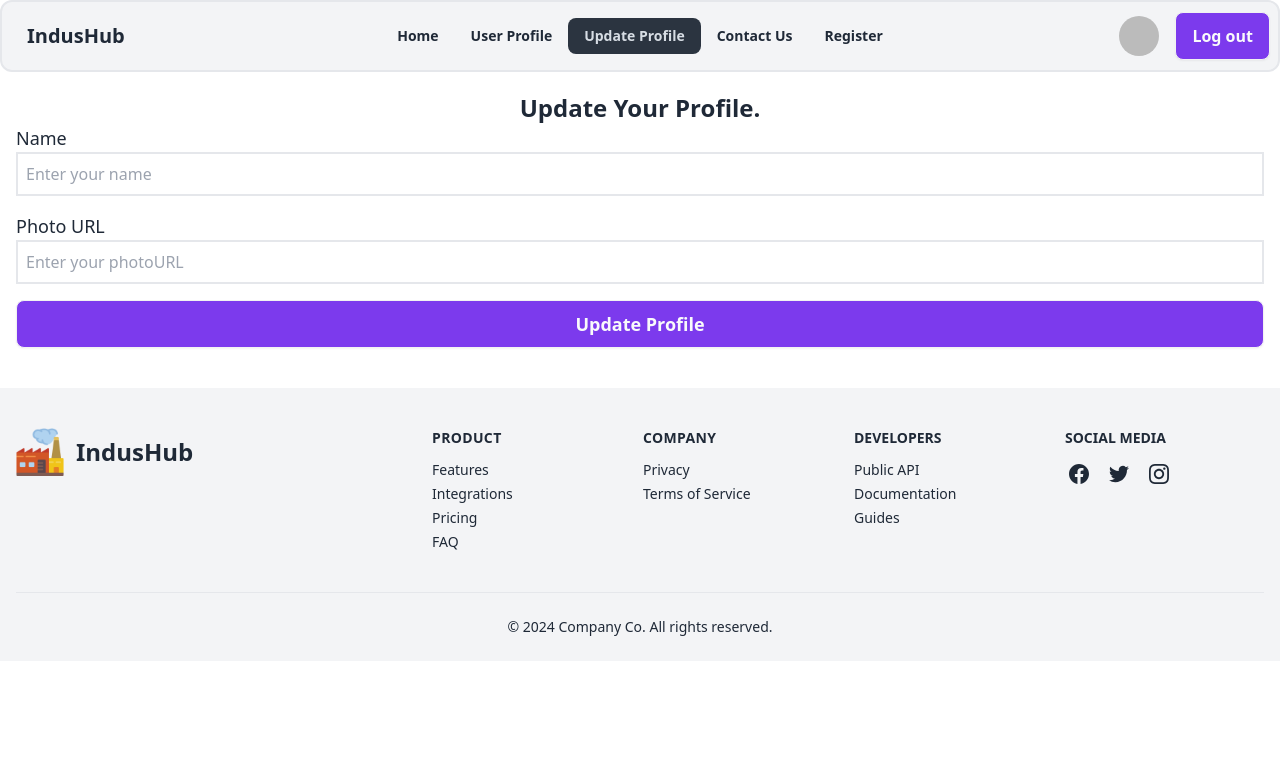
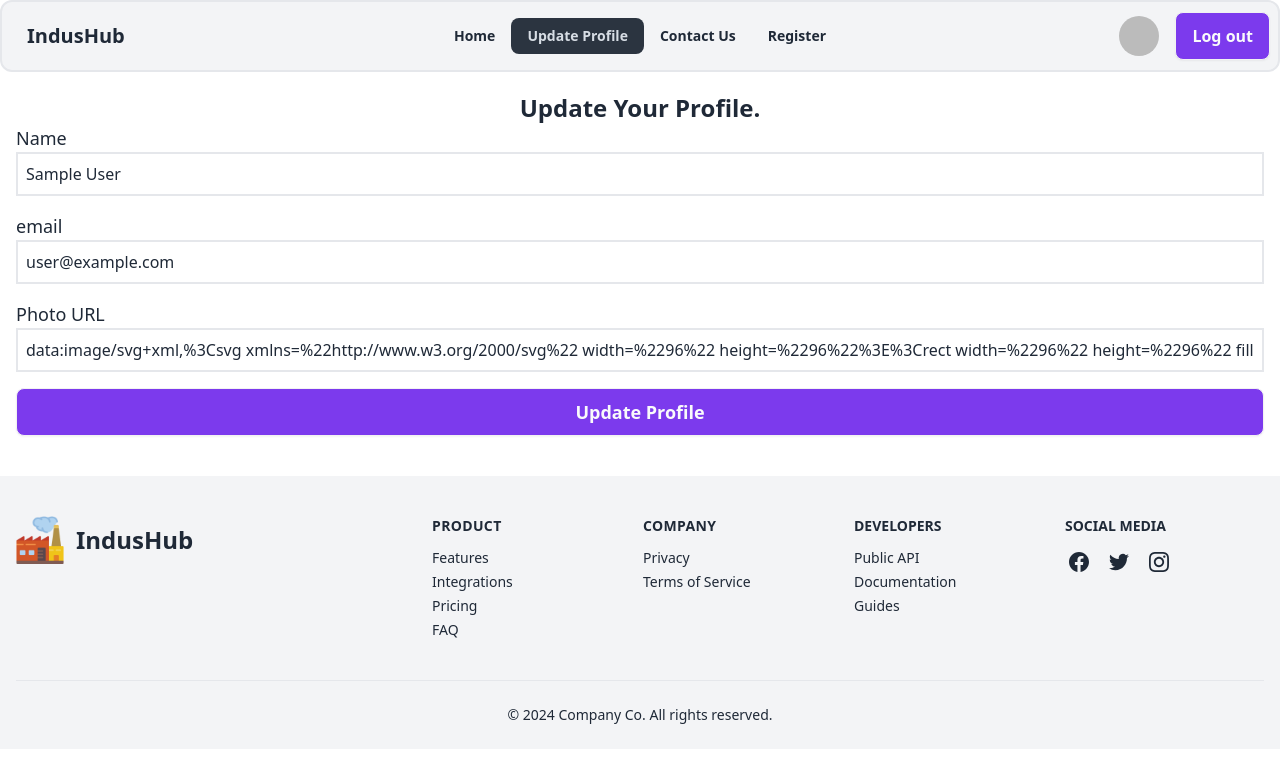
Before and after one commit to theashrafislam/indusHub-website, a React (Vite) app: page /updateProfile in a window 1280 px wide. Shown: the top 762 px of the page. Built offline with nearby package versions, Linux system fonts and the light colour scheme; no server answers; sample sign-in values are in the browser's storage.

Commit message:
overall website is complate

```diff
--- a/src/Components/Navbar.jsx
+++ b/src/Components/Navbar.jsx
@@ -3,6 +3,7 @@ import { Link, NavLink, useNavigate } from "react-router-dom";
 import { AuthContext } from "../Provider/AuthProvider";
 import { ToastContainer, toast } from 'react-toastify';
 import 'react-toastify/dist/ReactToastify.css';
+// import profile from "../assets/profile-icon.png"
 
 import AOS from 'aos';
 import 'aos/dist/aos.css';
@@ -16,13 +17,14 @@ const signOutError = () => toast.error("Sign out unsuccessful. Let's try once mo
 const Navbar = () => {
     const navLinks = <>
         <li className="font-semibold" data-aos="fade-down" data-aos-duration="500"><NavLink to="/">Home</NavLink></li>
-        <li className="font-semibold" data-aos="fade-up" data-aos-duration="500"><NavLink to="/userProfile">User Profile</NavLink></li>
+        {/* <li className="font-semibold" data-aos="fade-up" data-aos-duration="500"><NavLink to="/userProfile">User Profile</NavLink></li> */}
         <li className="font-semibold" data-aos="fade-down" data-aos-duration="500"><NavLink to="/updateProfile">Update Profile</NavLink></li>
         <li className="font-semibold" data-aos="fade-up" data-aos-duration="500"><NavLink to="/contactUs">Contact Us</NavLink></li>
         <li className="font-semibold" data-aos="fade-down" data-aos-duration="500"><NavLink to="/register">Register</NavLink></li>
     </>
 
     const { user, userSignOut } = useContext(AuthContext);
+    console.log(user);
     const navigate = useNavigate()
 
     const handleSignOut = () => {
@@ -63,7 +65,7 @@ const Navbar = () => {
                         <div data-aos="fade-left" data-aos-duration="500" className="flex items-center justify-center">
                             <Link to="/userProfile" tabIndex={0} role="button" className="btn btn-ghost btn-circle avatar mr-3">
                                 <div className="w-10 rounded-full" title={user?.displayName}>
-                                    <img alt="User Images" src={user?.photoURL && user?.photoURL} />
+                                    <img alt="User Images" src={user?.photoURL && user.photoURL} />
                                 </div>
                             </Link>
                             <button onClick={handleSignOut} className="btn md:text-base font-bold bg-violet-600 text-gray-50 hover:text-black">Log out</button>
--- a/src/Pages/Register.jsx
+++ b/src/Pages/Register.jsx
@@ -12,7 +12,7 @@ import toast, { Toaster } from 'react-hot-toast';
 
 
 const Register = () => {
-    const { signUp, updateUserProfile, setReload } = useContext(AuthContext);
+    const { signUp, updateUserProfile, setReload, userSignOut } = useContext(AuthContext);
     const navigate = useNavigate()
 
     const [showPass, setShowPass] = useState(false);
@@ -36,6 +36,7 @@ const Register = () => {
 
         signUp(email, password)
             .then(result => {
+                userSignOut()
                 console.log(result);
                 toast.success('Welcome aboard! Your account is now ready to explore. Enjoy the journey ahead!', { duration: 3000 });
                 setTimeout(() => {
--- a/src/Pages/UpdateProfile.jsx
+++ b/src/Pages/UpdateProfile.jsx
@@ -5,7 +5,8 @@ import { Helmet, HelmetProvider } from "react-helmet-async";
 import toast, { Toaster } from 'react-hot-toast';
 const UpdateProfile = () => {
 
-    const { updateUserProfile, setReload } = useContext(AuthContext)
+    const { updateUserProfile, setReload, user } = useContext(AuthContext);
+    const {displayName, email, photoURL} = user;
 
     const { register, handleSubmit, formState: { errors }} = useForm();
     const onSubmit = data => {
@@ -34,13 +35,16 @@ const UpdateProfile = () => {
                     <form className="space-y-4" onSubmit={handleSubmit(onSubmit)}>
                         <div className="flex flex-col">
                             <label htmlFor="name" className="text-lg">Name</label>
-                            <input type="text" name="name" id="name" className="border-2 p-2" placeholder="Enter your name" {...register("name", { required: true })} />
+                            <input type="text" name="name" id="name" defaultValue={displayName} className="border-2 p-2" placeholder="Enter your name" {...register("name", { required: true })} />
                             {errors.name && <span className="text-red-500 mt-1">This field is required</span>}
-
+                        </div>
+                        <div className="flex flex-col">
+                            <label htmlFor="email" className="text-lg">email</label>
+                            <input type="email" name="email" id="email" defaultValue={email} className="border-2 p-2" placeholder="Enter your name" {...register("email",)} />
                         </div>
                         <div className="flex flex-col">
                             <label htmlFor="photo" className="text-lg">Photo URL</label>
-                            <input type="text" name="photo" id="photo" className="border-2 p-2" placeholder="Enter your photoURL" {...register("photo", { required: true })} />
+                            <input type="text" name="photo" id="photo" defaultValue={photoURL} className="border-2 p-2" placeholder="Enter your photoURL" {...register("photo", { required: true })} />
                             {errors.photo && <span className="text-red-500 mt-1">This field is required</span>}
                         </div>
                         <div className="flex flex-col">
--- a/src/Provider/AuthProvider.jsx
+++ b/src/Provider/AuthProvider.jsx
@@ -48,13 +48,6 @@ const AuthProvider = ({ children }) => {
             displayName: displayName,
             photoURL: photo
         })
-            .then(() =>{
-                console.log("profile updated");
-                setLoading(true)
-            })
-            .catch(() =>{
-                console.log("profile not updated");
-            })
     }
 
     //onState
--- a/src/Router/Router.jsx
+++ b/src/Router/Router.jsx
@@ -26,7 +26,7 @@ const router = createBrowserRouter([
             },
             {
                 path: "/userProfile",
-                element: <PrivateRoute><UserProfile></UserProfile></PrivateRoute>
+                element: <UserProfile></UserProfile>
             },
             {
                 path: "/contactUs",
```
Also changed, not shown: src/assets/profile-icon.png (added), 1 other file (tests, documents, lock files or other folders).
